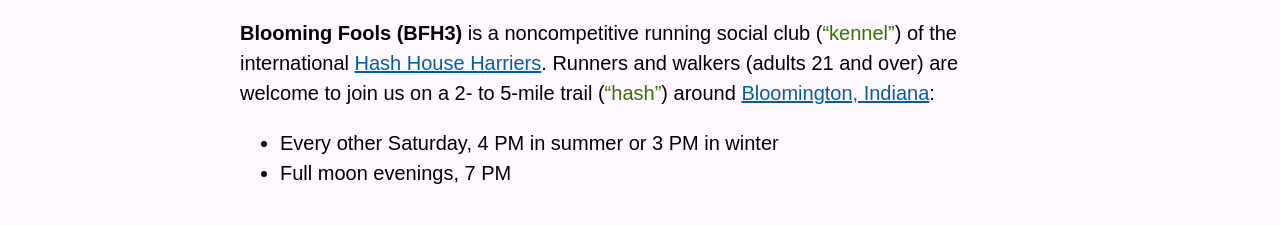
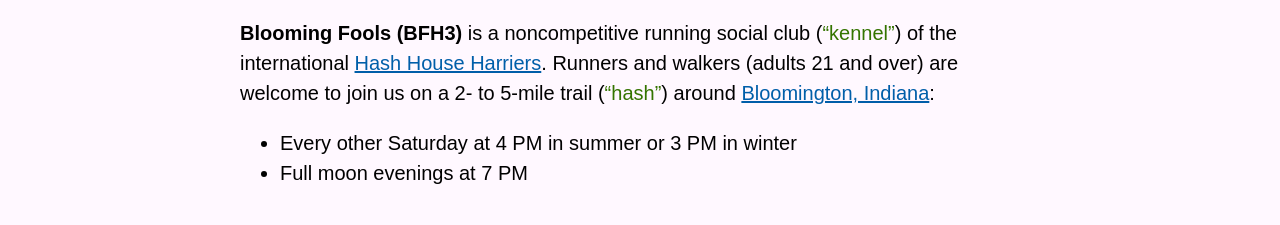
Before and after one commit to bfh3-com/bfh3.com, a website: page index.html in a window 1280 px wide. Shown: the part 278-503 px from the top of the page. Drawn offline with Linux system fonts and the light colour scheme; a web font is replaced by a local one.

Commit message:
Update time language

```diff
--- a/index.html
+++ b/index.html
@@ -15,8 +15,8 @@
 			</h1>
 			<p><strong>Blooming Fools (BFH3)</strong> is a noncompetitive running social club (<q>kennel</q>) of the international <a href="https://en.wikipedia.org/wiki/Hash_House_Harriers">Hash House Harriers</a>. Runners and walkers (adults 21 and over) are welcome to join us on a 2- to 5-mile trail (<q>hash</q>) around <a href="https://www.visitbloomington.com/">Bloomington, Indiana</a>:</p>
 			<ul>
-				<li>Every other Saturday, 4 PM in summer or 3 PM in winter</li>
-				<li>Full moon evenings, 7 PM</li>
+				<li>Every other Saturday at 4 PM in summer or 3 PM in winter</li>
+				<li>Full moon evenings at 7 PM</li>
 			</ul>
 			<h2>Upcoming hashes</h2>
 			<bfh3-upcoming-events hour-cutoff="6" max-count="3" timezone="-04:00">
```
